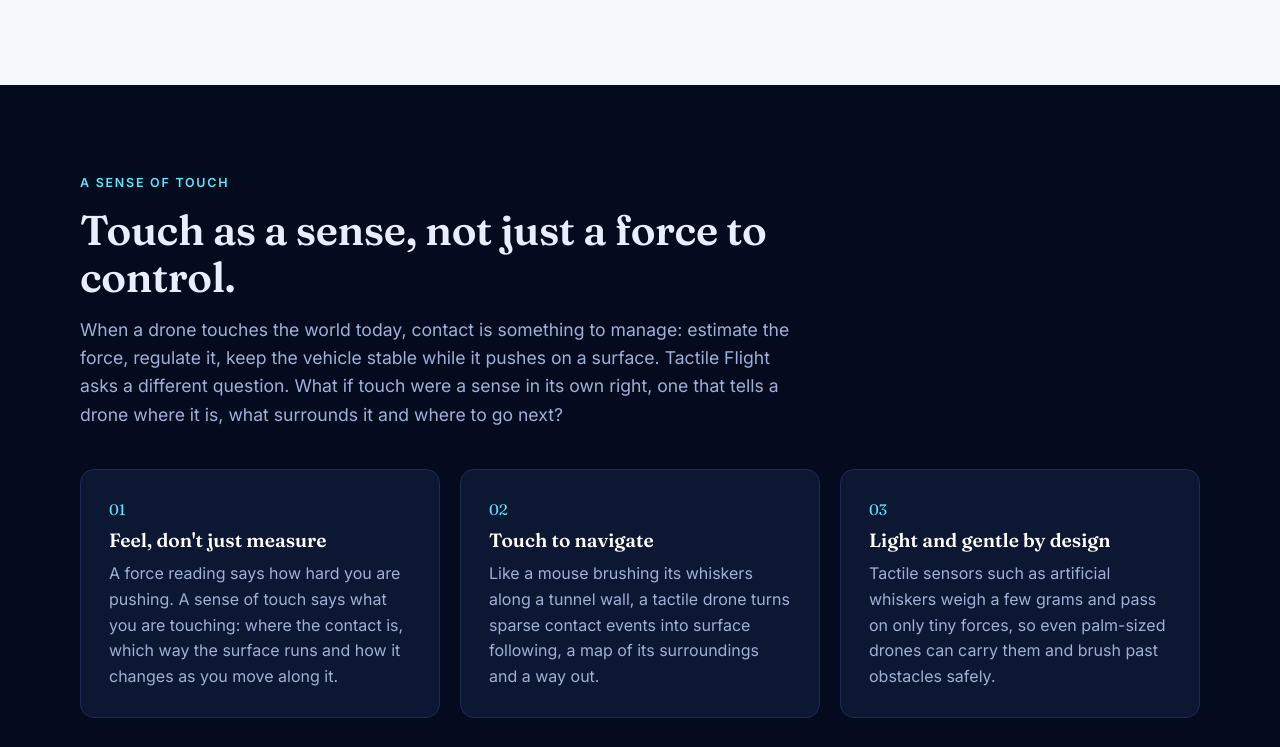
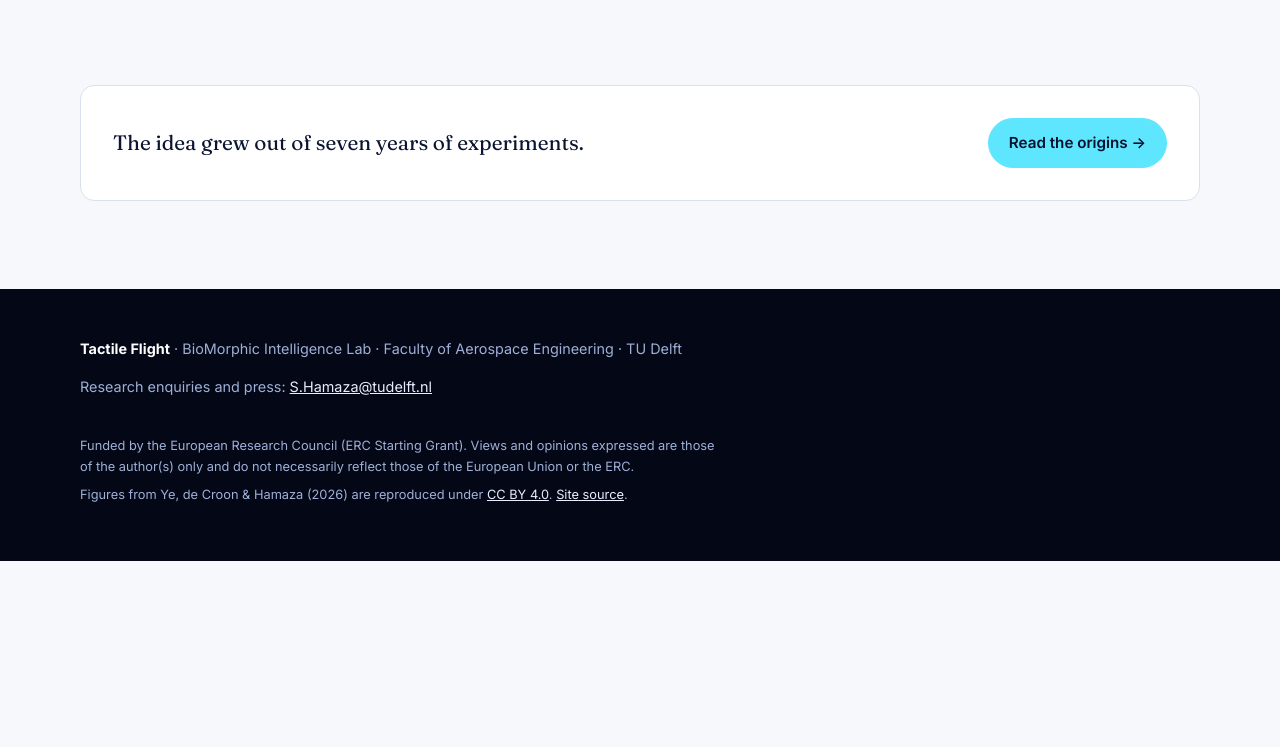
Before and after one commit to ebgenius/tactileflight, a plain HTML site: page index.html in a window 1280 px wide. Shown: the part 1473-2220 px from the top of the page. After the commit the page ends 2034 px from the top, so only its background shows below. Drawn offline with Linux system fonts and the light colour scheme.

Commit message:
Remove "A sense of touch" section from The idea page
Co-Authored-By: Claude Opus 5.5 <noreply@anthropic.com>
Claude-Session: https://claude.ai/code/session_015wNdztQPKookzbooFicFog

```diff
--- a/index.html
+++ b/index.html
@@ -81,32 +81,7 @@
       </div>
     </section>
 
-    <section class="section dark" id="touch">
-      <div class="section-head">
-        <p class="eyebrow">A sense of touch</p>
-        <h2>Touch as a sense, not just a force to control.</h2>
-        <p class="sub">When a drone touches the world today, contact is something to manage: estimate the force, regulate it, keep the vehicle stable while it pushes on a surface. Tactile Flight asks a different question. What if touch were a sense in its own right, one that tells a drone where it is, what surrounds it and where to go next?</p>
-      </div>
-      <ol class="pillars">
-        <li>
-          <span class="num">01</span>
-          <h3>Feel, don't just measure</h3>
-          <p>A force reading says how hard you are pushing. A sense of touch says what you are touching: where the contact is, which way the surface runs and how it changes as you move along it.</p>
-        </li>
-        <li>
-          <span class="num">02</span>
-          <h3>Touch to navigate</h3>
-          <p>Like a mouse brushing its whiskers along a tunnel wall, a tactile drone turns sparse contact events into surface following, a map of its surroundings and a way out.</p>
-        </li>
-        <li>
-          <span class="num">03</span>
-          <h3>Light and gentle by design</h3>
-          <p>Tactile sensors such as artificial whiskers weigh a few grams and pass on only tiny forces, so even palm-sized drones can carry them and brush past obstacles safely.</p>
-        </li>
-      </ol>
-    </section>
-
-    <section class="section">
+    <section class="section tight">
       <div class="next">
         <p>The idea grew out of seven years of experiments.</p>
         <a class="btn primary" href="origins.html">Read the origins →</a>
--- a/script.js
+++ b/script.js
@@ -10,7 +10,7 @@
   var reduce = window.matchMedia("(prefers-reduced-motion: reduce)").matches;
   if (reduce || !("IntersectionObserver" in window)) return;
 
-  var targets = document.querySelectorAll(".section-head, .prose, .pillars li, .timeline > li, .panel, .pub, .outlet, .news li, .pi-card, .placeholder");
+  var targets = document.querySelectorAll(".section-head, .prose, .timeline > li, .panel, .pub, .outlet, .news li, .pi-card, .placeholder");
   targets.forEach(function (el) { el.classList.add("reveal"); });
 
   var io = new IntersectionObserver(function (entries) {
--- a/styles.css
+++ b/styles.css
@@ -94,11 +94,6 @@ figcaption { font-size: 0.82rem; color: var(--ink-soft); margin-top: 12px; }
 .prose .big { font-family: var(--serif); font-size: clamp(1.25rem, 2.4vw, 1.6rem); line-height: 1.45; color: var(--ink); }
 .note { font-size: 0.92rem; font-style: italic; color: var(--ink-soft); }
 
-.pillars { display: grid; grid-template-columns: repeat(3, 1fr); gap: 20px; }
-.pillars li { background: var(--surface-dark); border: 1px solid var(--line-dark); border-radius: var(--radius); padding: 28px; }
-.pillars h3 { color: #fff; margin-bottom: 10px; }
-.pillars p { color: var(--ink-dark-soft); margin: 0; }
-.pillars .num { display: block; font-family: var(--serif); color: var(--accent-glow); font-size: 0.95rem; margin-bottom: 8px; }
 
 .next { display: flex; flex-wrap: wrap; align-items: center; justify-content: space-between; gap: 20px; padding: 32px; border: 1px solid var(--line); border-radius: var(--radius); background: var(--surface); }
 .next p { margin: 0; font-family: var(--serif); font-size: 1.3rem; }
@@ -207,7 +202,7 @@ a.outlet:hover { transform: translateY(-2px); border-color: var(--accent); box-s
   .has-menu > a::after { display: none; }
   .hero { grid-template-columns: 1fr; padding-top: 48px; }
   .hero-media { max-width: 420px; }
-  .two, .pillars, .scholar, .outlets { grid-template-columns: 1fr; }
+  .two, .scholar, .outlets { grid-template-columns: 1fr; }
   .two { gap: 24px; }
   .pi-card { grid-template-columns: 1fr; }
   .pi-card img { max-width: 220px; }
```
